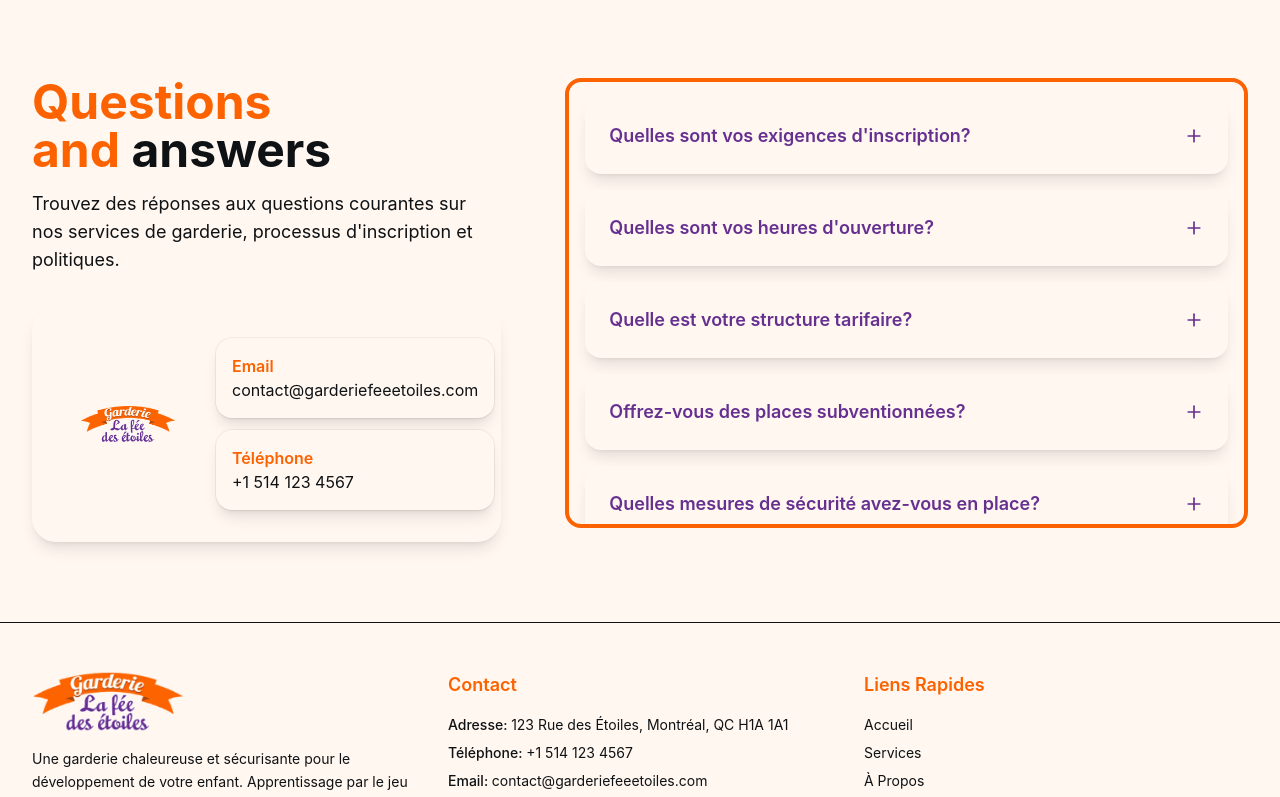
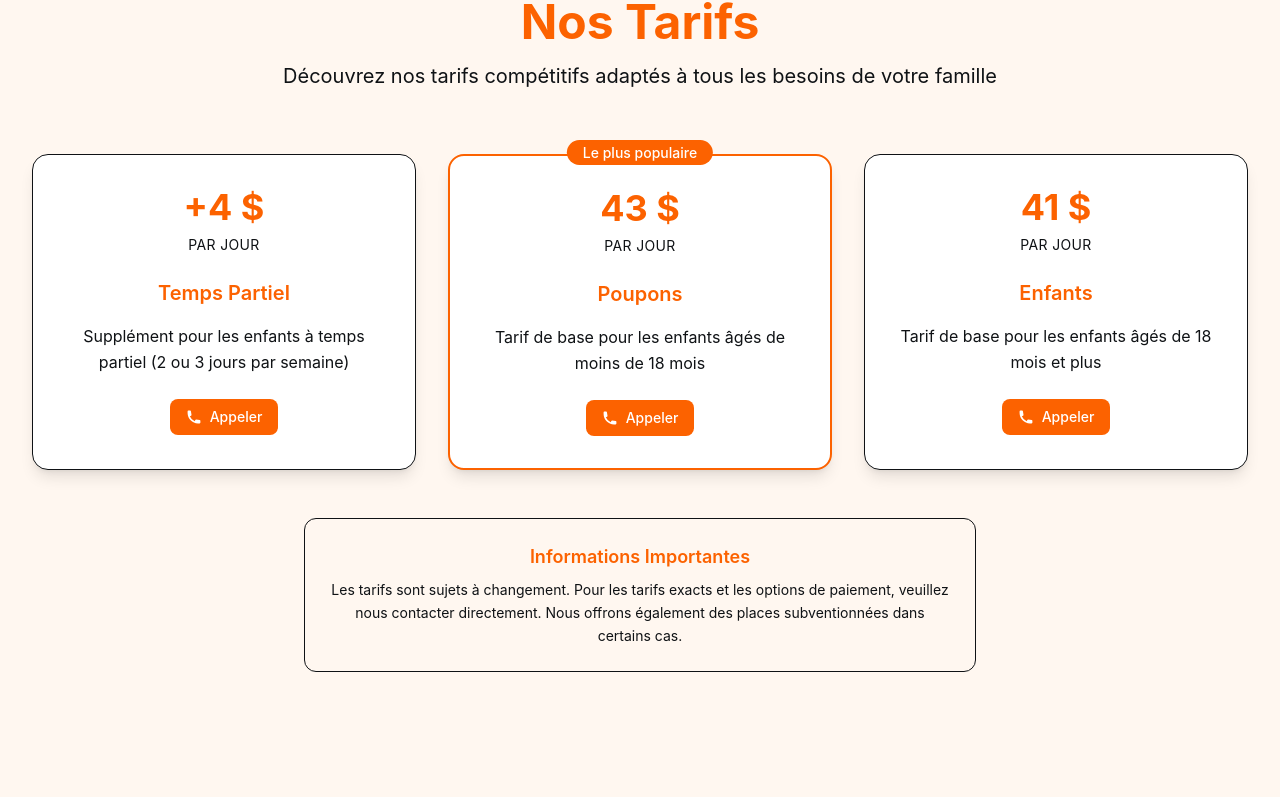
Before and after one commit to DigitariaWebs/GarderieFeeEtoiles, a Next.js app: page / in a window 1280 px wide. Shown: the part 3636-4433 px from the top of the page. Built offline with nearby package versions, Linux system fonts and the light colour scheme.

Commit message:
Created the TarifsSection and updated the Contact Informations

```diff
--- a/src/app/page.tsx
+++ b/src/app/page.tsx
@@ -2,6 +2,7 @@ import FaqSection from "@/components/sections/FaqSection";
 import HeroSection from "@/components/sections/HeroSection";
 import RecentActivitySection from "@/components/sections/RecentActivitySection";
 import AdvantagesSection from "@/components/sections/AdvantagesSection";
+import TarifsSections from "@/components/sections/TarifsSections";
 
 export default function Home() {
   return (
@@ -9,6 +10,7 @@ export default function Home() {
       <HeroSection />
       <RecentActivitySection />
       <AdvantagesSection />
+      <TarifsSections />
       <FaqSection />
     </div>
   );
--- a/src/components/layout/Footer.tsx
+++ b/src/components/layout/Footer.tsx
@@ -51,30 +51,30 @@ const Footer: React.FC = () => {
               <p>
                 <span className="font-medium">Adresse: </span>
                 <a
-                  href="https://www.google.com/maps/search/?api=1&query=123+Rue+des+Étoiles+Montréal+QC+H1A+1A1"
+                  href="https://www.google.com/maps/search/?api=1&query=10010+Boulevard+St-Canut+Mirabel+Québec+J7N+1K6"
                   target="_blank"
                   rel="noopener noreferrer"
                   className="text-[var(--color-text-secondary)] hover:text-[var(--color-primary)] transition-colors"
                 >
-                  123 Rue des Étoiles, Montréal, QC H1A 1A1
+                  10010 Boulevard St-Canut, Mirabel, Québec, J7N 1K6
                 </a>
               </p>
               <p>
                 <span className="font-medium">Téléphone: </span>
                 <a
-                  href="tel:+15141234567"
+                  href="tel:5149129499"
                   className="text-[var(--color-text-secondary)] hover:text-[var(--color-primary)] transition-colors"
                 >
-                  +1 514 123 4567
+                  (514) 912-9499
                 </a>
               </p>
               <p>
                 <span className="font-medium">Email: </span>
                 <a
-                  href="mailto:contact@garderiefeeetoiles.com"
+                  href="mailto:infos@lafeedesetoiles.com"
                   className="text-[var(--color-text-secondary)] hover:text-[var(--color-primary)] transition-colors"
                 >
-                  contact@garderiefeeetoiles.com
+                  infos@lafeedesetoiles.com
                 </a>
               </p>
             </div>
--- a/src/components/layout/Header.tsx
+++ b/src/components/layout/Header.tsx
@@ -36,7 +36,7 @@ const Header = () => {
           Avantages
         </Link>
         <Link
-          href="#"
+          href="#tarifs"
           className="text-[var(--color-text-dark)] hover:text-[var(--color-primary)] transition-colors"
         >
           Tarifs
--- a/src/components/sections/FaqSection.tsx
+++ b/src/components/sections/FaqSection.tsx
@@ -52,7 +52,7 @@ const FaqSection: React.FC = () => {
   };
 
   return (
-    <section id="faq" className="py-20 bg-[var(--color-background)] scroll-m-15">
+    <section id="faq" className="pb-20 bg-[var(--color-background)] scroll-m-15">
       <div className="max-w-7xl mx-auto px-4 sm:px-6 lg:px-8">
         <div className="grid lg:grid-cols-12 gap-12 lg:gap-16">
           {/* Left Column - Title & Contact Card */}
@@ -100,7 +100,7 @@ const FaqSection: React.FC = () => {
                   <div className="flex-1">
                     <div className="space-y-3">
                       <a
-                        href="mailto:contact@garderiefeeetoiles.com"
+                        href="mailto:infos@lafeedesetoiles.com"
                         className="flex items-center gap-4 p-4 rounded-2xl ring-1 ring-black/5 bg-[var(--color-background)] transition-all hover:-translate-y-0.5 shadow-lg"
                       >
                         <div>
@@ -108,12 +108,12 @@ const FaqSection: React.FC = () => {
                             Email
                           </h4>
                           <p className="text-[var(--color-text-secondary)]">
-                            contact@garderiefeeetoiles.com
+                            infos@lafeedesetoiles.com
                           </p>
                         </div>
                       </a>
                       <a
-                        href="tel:+15141234567"
+                        href="tel:5149129499"
                         className="flex items-center gap-4 p-4 rounded-2xl ring-1 ring-black/5 bg-[var(--color-background)] transition-all hover:-translate-y-0.5 shadow-lg"
                       >
                         <div>
@@ -121,7 +121,7 @@ const FaqSection: React.FC = () => {
                             Téléphone
                           </h4>
                           <p className="text-[var(--color-text-secondary)]">
-                            +1 514 123 4567
+                            (514) 912-9499
                           </p>
                         </div>
                       </a>
--- /dev/null
+++ b/src/components/sections/TarifsSections.tsx
@@ -0,0 +1,169 @@
+'use client';
+
+import React from 'react';
+import { motion } from 'framer-motion';
+
+const TarifsSections: React.FC = () => {
+  return (
+    <section id="tarifs" className="pb-20 bg-[var(--color-background)] scroll-m-30">
+      <div className="max-w-7xl mx-auto px-4 sm:px-6 lg:px-8">
+        {/* Title */}
+        <motion.div
+          initial={{ opacity: 0, y: 20 }}
+          whileInView={{ opacity: 1, y: 0 }}
+          transition={{ duration: 0.6 }}
+          viewport={{ once: true }}
+          className="text-center mb-16"
+        >
+          <h2 className="text-4xl md:text-5xl font-bold text-[var(--color-primary)] mb-4">
+            Nos Tarifs
+          </h2>
+          <p className="text-xl text-[var(--color-text-secondary)] max-w-3xl mx-auto">
+            Découvrez nos tarifs compétitifs adaptés à tous les besoins de votre famille
+          </p>
+        </motion.div>
+
+        {/* Pricing Cards */}
+        <div className="grid grid-cols-1 md:grid-cols-3 gap-8 mb-12">
+          {/* Part-time Supplement */}
+          <motion.div
+            initial={{ opacity: 0, y: 20 }}
+            whileInView={{ opacity: 1, y: 0 }}
+            transition={{ duration: 0.6, delay: 0.1 }}
+            viewport={{ once: true }}
+            className="bg-white rounded-2xl shadow-lg p-8 text-center border border-[var(--color-text-secondary)]/20"
+          >
+            <div className="mb-6">
+              <div className="text-4xl font-bold text-[var(--color-primary)] mb-2">
+                +4 $
+              </div>
+              <div className="text-sm text-[var(--color-text-secondary)] uppercase tracking-wide">
+                par jour
+              </div>
+            </div>
+            <h3 className="text-xl font-semibold text-[var(--color-primary)] mb-4">
+              Temps Partiel
+            </h3>
+            <p className="text-[var(--color-text-secondary)] leading-relaxed mb-6">
+              Supplément pour les enfants à temps partiel (2 ou 3 jours par semaine)
+            </p>
+            <a
+              href="tel:5149129499"
+              className="inline-flex items-center gap-2 bg-[var(--color-primary)] text-white px-4 py-2 rounded-lg font-medium text-sm hover:bg-[var(--color-primary)]/90 transition-colors"
+            >
+              <svg
+                className="w-4 h-4"
+                fill="currentColor"
+                viewBox="0 0 20 20"
+              >
+                <path d="M2 3a1 1 0 011-1h2.153a1 1 0 01.986.836l.74 4.435a1 1 0 01-.54 1.06l-1.548.773a11.037 11.037 0 006.105 6.105l.774-1.548a1 1 0 011.059-.54l4.435.74a1 1 0 01.836.986V17a1 1 0 01-1 1h-2C7.82 18 2 12.18 2 5V3z" />
+              </svg>
+              Appeler
+            </a>
+          </motion.div>
+
+          {/* Infants Pricing */}
+          <motion.div
+            initial={{ opacity: 0, y: 20 }}
+            whileInView={{ opacity: 1, y: 0 }}
+            transition={{ duration: 0.6, delay: 0.2 }}
+            viewport={{ once: true }}
+            className="bg-white rounded-2xl shadow-lg p-8 text-center border-2 border-[var(--color-primary)] relative"
+          >
+            <div className="absolute -top-4 left-1/2 transform -translate-x-1/2">
+              <span className="bg-[var(--color-primary)] text-white px-4 py-1 rounded-full text-sm font-medium">
+                Le plus populaire
+              </span>
+            </div>
+            <div className="mb-6">
+              <div className="text-4xl font-bold text-[var(--color-primary)] mb-2">
+                43 $
+              </div>
+              <div className="text-sm text-[var(--color-text-secondary)] uppercase tracking-wide">
+                par jour
+              </div>
+            </div>
+            <h3 className="text-xl font-semibold text-[var(--color-primary)] mb-4">
+              Poupons
+            </h3>
+            <p className="text-[var(--color-text-secondary)] leading-relaxed mb-6">
+              Tarif de base pour les enfants âgés de moins de 18 mois
+            </p>
+            <a
+              href="tel:5149129499"
+              className="inline-flex items-center gap-2 bg-[var(--color-primary)] text-white px-4 py-2 rounded-lg font-medium text-sm hover:bg-[var(--color-primary)]/90 transition-colors"
+            >
+              <svg
+                className="w-4 h-4"
+                fill="currentColor"
+                viewBox="0 0 20 20"
+              >
+                <path d="M2 3a1 1 0 011-1h2.153a1 1 0 01.986.836l.74 4.435a1 1 0 01-.54 1.06l-1.548.773a11.037 11.037 0 006.105 6.105l.774-1.548a1 1 0 011.059-.54l4.435.74a1 1 0 01.836.986V17a1 1 0 01-1 1h-2C7.82 18 2 12.18 2 5V3z" />
+              </svg>
+              Appeler
+            </a>
+          </motion.div>
+
+          {/* Children Pricing */}
+          <motion.div
+            initial={{ opacity: 0, y: 20 }}
+            whileInView={{ opacity: 1, y: 0 }}
+            transition={{ duration: 0.6, delay: 0.3 }}
+            viewport={{ once: true }}
+            className="bg-white rounded-2xl shadow-lg p-8 text-center border border-[var(--color-text-secondary)]/20"
+          >
+            <div className="mb-6">
+              <div className="text-4xl font-bold text-[var(--color-primary)] mb-2">
+                41 $
+              </div>
+              <div className="text-sm text-[var(--color-text-secondary)] uppercase tracking-wide">
+                par jour
+              </div>
+            </div>
+            <h3 className="text-xl font-semibold text-[var(--color-primary)] mb-4">
+              Enfants
+            </h3>
+            <p className="text-[var(--color-text-secondary)] leading-relaxed mb-6">
+              Tarif de base pour les enfants âgés de 18 mois et plus
+            </p>
+            <a
+              href="tel:5149129499"
+              className="inline-flex items-center gap-2 bg-[var(--color-primary)] text-white px-4 py-2 rounded-lg font-medium text-sm hover:bg-[var(--color-primary)]/90 transition-colors"
+            >
+              <svg
+                className="w-4 h-4"
+                fill="currentColor"
+                viewBox="0 0 20 20"
+              >
+                <path d="M2 3a1 1 0 011-1h2.153a1 1 0 01.986.836l.74 4.435a1 1 0 01-.54 1.06l-1.548.773a11.037 11.037 0 006.105 6.105l.774-1.548a1 1 0 011.059-.54l4.435.74a1 1 0 01.836.986V17a1 1 0 01-1 1h-2C7.82 18 2 12.18 2 5V3z" />
+              </svg>
+              Appeler
+            </a>
+          </motion.div>
+        </div>
+
+        {/* Additional Information */}
+        <motion.div
+          initial={{ opacity: 0, y: 20 }}
+          whileInView={{ opacity: 1, y: 0 }}
+          transition={{ duration: 0.6, delay: 0.4 }}
+          viewport={{ once: true }}
+          className="text-center mb-12"
+        >
+          <div className="bg-[var(--color-background)] rounded-xl p-6 border border-[var(--color-text-secondary)]/20 max-w-2xl mx-auto">
+            <h4 className="text-lg font-semibold text-[var(--color-primary)] mb-2">
+              Informations Importantes
+            </h4>
+            <p className="text-[var(--color-text-secondary)] text-sm leading-relaxed">
+              Les tarifs sont sujets à changement. Pour les tarifs exacts et les options de paiement,
+              veuillez nous contacter directement. Nous offrons également des places subventionnées
+              dans certains cas.
+            </p>
+          </div>
+        </motion.div>
+      </div>
+    </section>
+  );
+};
+
+export default TarifsSections;
```
